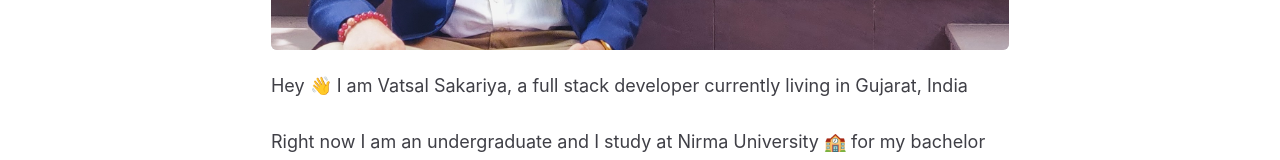
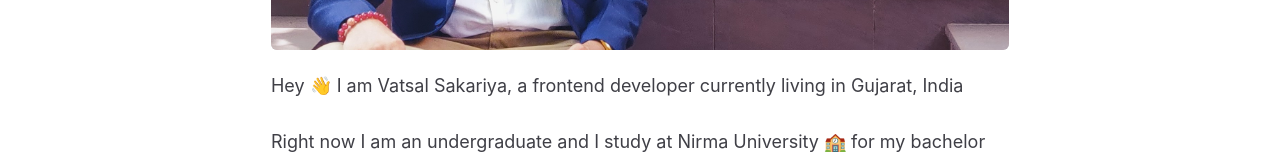
Before and after one commit to vatsal0601/portfolio-blog, a Next.js app: page /about in a window 1280 px wide. Shown: the part 605-765 px from the top of the page. Built offline with nearby package versions, Linux system fonts and the light colour scheme.

Commit message:
changed about

```diff
--- a/pages/about.jsx
+++ b/pages/about.jsx
@@ -38,7 +38,7 @@ const About = () => {
 					<div className="mx-auto max-w-prose space-y-3 lg:text-lg">
 						<div className="prose prose-zinc dark:prose-invert lg:prose-lg">
 							<p>
-								Hey 👋 I am Vatsal Sakariya, a full stack
+								Hey 👋 I am Vatsal Sakariya, a frontend
 								developer currently living in Gujarat, India
 							</p>
 							<p>
```
